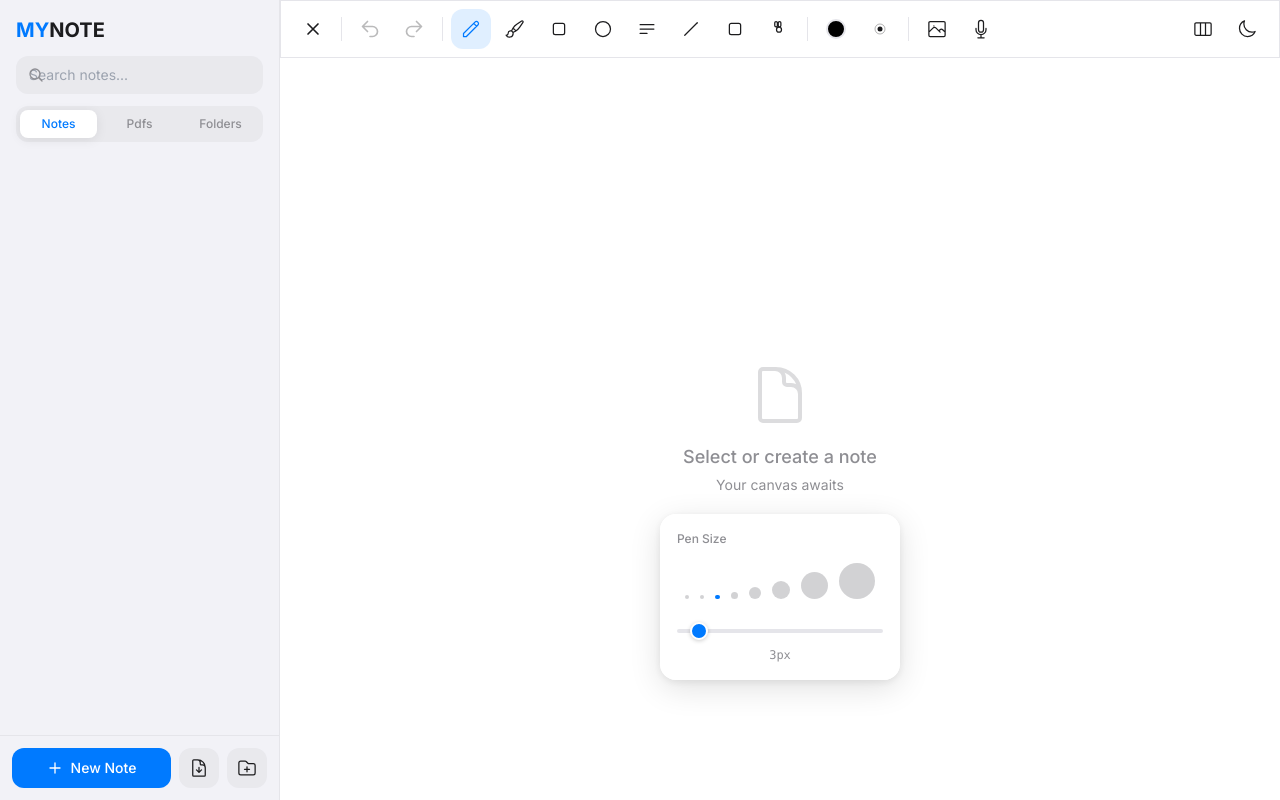
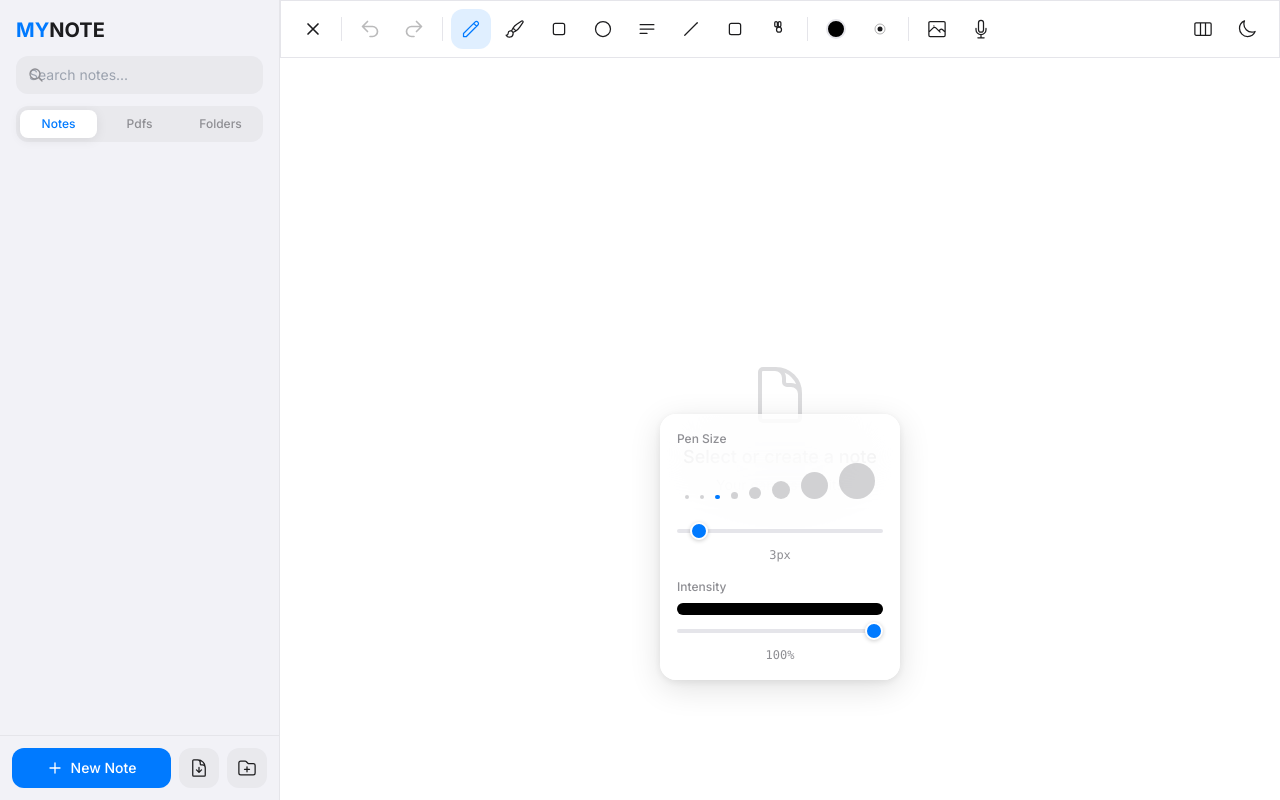
Before and after one commit to BidhanShahaCSE/ipadwritting, a React (Vite) app: page / in a window 1280 px wide. Both pictures are taken after a click on the button 880 px from the left and 29 px from the top of the page. Built offline with nearby package versions, Linux system fonts and the light colour scheme; the HTML template or start-up script is replaced by a standard one.

Commit message:
feat(canvas): add stroke and highlighter opacity controls; update rendering functions

```diff
--- a/src/canvas/StrokeRenderer.ts
+++ b/src/canvas/StrokeRenderer.ts
@@ -15,7 +15,7 @@ export function renderStroke(
 
   if (stroke.tool === 'highlighter') {
     ctx.globalCompositeOperation = 'multiply';
-    ctx.globalAlpha = 0.4;
+    ctx.globalAlpha = stroke.opacity;
     ctx.strokeStyle = stroke.color;
   } else {
     ctx.globalCompositeOperation = 'source-over';
@@ -258,9 +258,11 @@ export function renderLinePreview(
   start: { x: number; y: number },
   end: { x: number; y: number },
   color: string,
-  size: number
+  size: number,
+  opacity: number = 1
 ): void {
   ctx.save();
+  ctx.globalAlpha = opacity;
   ctx.strokeStyle = color;
   ctx.lineWidth = size;
   ctx.lineCap = 'round';
@@ -279,9 +281,11 @@ export function renderShapePreview(
   start: { x: number; y: number },
   end: { x: number; y: number },
   color: string,
-  size: number
+  size: number,
+  opacity: number = 1
 ): void {
   ctx.save();
+  ctx.globalAlpha = opacity;
   ctx.strokeStyle = color;
   ctx.lineWidth = size;
   ctx.lineCap = 'round';
--- a/src/components/PenSizeSelector.tsx
+++ b/src/components/PenSizeSelector.tsx
@@ -4,7 +4,21 @@ import { useAppStore } from '../store/useAppStore';
 import { PEN_SIZES, HIGHLIGHTER_SIZES } from '../utils/colors';
 
 const PenSizeSelector: React.FC = () => {
-  const { activeTool, strokeSize, setStrokeSize, highlighterSize, setHighlighterSize, eraserSize, setEraserSize, strokeColor, highlighterColor } = useNoteStore();
+  const {
+    activeTool,
+    strokeSize,
+    setStrokeSize,
+    strokeOpacity,
+    setStrokeOpacity,
+    highlighterSize,
+    setHighlighterSize,
+    highlighterOpacity,
+    setHighlighterOpacity,
+    eraserSize,
+    setEraserSize,
+    strokeColor,
+    highlighterColor,
+  } = useNoteStore();
   const { showPenSizeSelector } = useAppStore();
 
   if (!showPenSizeSelector) return null;
@@ -13,6 +27,10 @@ const PenSizeSelector: React.FC = () => {
   const currentSize = activeTool === 'highlighter' ? highlighterSize : activeTool === 'eraser' ? eraserSize : strokeSize;
   const setSize = activeTool === 'highlighter' ? setHighlighterSize : activeTool === 'eraser' ? setEraserSize : setStrokeSize;
   const previewColor = activeTool === 'highlighter' ? highlighterColor : activeTool === 'eraser' ? '#999' : strokeColor;
+
+  const showIntensity = activeTool === 'pen' || activeTool === 'highlighter' || activeTool === 'line' || activeTool === 'shape';
+  const currentOpacity = activeTool === 'highlighter' ? highlighterOpacity : strokeOpacity;
+  const setOpacity = activeTool === 'highlighter' ? setHighlighterOpacity : setStrokeOpacity;
 
   return (
     <div className="frosted-popup absolute bottom-14 left-1/2 -translate-x-1/2 p-4 z-50 animate-scale-in" style={{width: 240}}
@@ -56,6 +74,39 @@ const PenSizeSelector: React.FC = () => {
       <div className="text-center mt-2 text-xs font-mono" style={{color:'var(--color-text-secondary)'}}>
         {currentSize}px
       </div>
+
+      {showIntensity && (
+        <>
+          <div className="mt-4 text-xs font-medium" style={{color:'var(--color-text-secondary)'}}>
+            Intensity
+          </div>
+
+          <div className="mt-2 h-3 rounded-full" style={{background: 'var(--color-hover)'}}>
+            <div
+              className="h-3 rounded-full"
+              style={{
+                width: `${Math.round(currentOpacity * 100)}%`,
+                background: previewColor,
+                opacity: currentOpacity,
+              }}
+            />
+          </div>
+
+          <input
+            type="range"
+            min={activeTool === 'highlighter' ? 5 : 10}
+            max={100}
+            step={5}
+            value={Math.round(currentOpacity * 100)}
+            onChange={e => setOpacity(Number(e.target.value) / 100)}
+            className="w-full mt-3"
+          />
+
+          <div className="text-center mt-2 text-xs font-mono" style={{color:'var(--color-text-secondary)'}}>
+            {Math.round(currentOpacity * 100)}%
+          </div>
+        </>
+      )}
     </div>
   );
 };
--- a/src/index.css
+++ b/src/index.css
@@ -53,6 +53,8 @@ html, body, #root {
   width: 100%;
   height: 100%;
   overflow: hidden;
+  /* Ensure content sits below device status bars (iOS notch / status area). Use safe-area inset when available, falling back to 12px */
+  padding-top: env(safe-area-inset-top, 12px);
   font-family: 'Inter', -apple-system, BlinkMacSystemFont, sans-serif;
   background: var(--color-bg);
   color: var(--color-text);
--- a/src/pdf/PdfEngine.ts
+++ b/src/pdf/PdfEngine.ts
@@ -1,16 +1,22 @@
-import * as pdfjsLib from 'pdfjs-dist';
+import { getDocument, GlobalWorkerOptions } from 'pdfjs-dist/legacy/build/pdf.mjs';
+import type { PDFDocumentProxy } from 'pdfjs-dist/types/src/display/api';
+import workerSrc from 'pdfjs-dist/legacy/build/pdf.worker.min.mjs?url';
 
-// Initialize worker
-pdfjsLib.GlobalWorkerOptions.workerSrc = `//cdnjs.cloudflare.com/ajax/libs/pdf.js/${pdfjsLib.version}/pdf.worker.mjs`;
+// Initialize worker (bundle-local; avoids CDN/CORS/offline issues)
+GlobalWorkerOptions.workerSrc = workerSrc;
 
-const docCache = new Map<string, pdfjsLib.PDFDocumentProxy>();
+const docCache = new Map<string, PDFDocumentProxy>();
 const pageCache = new Map<string, HTMLCanvasElement>();
 
-export async function loadPdfDocument(id: string, data: ArrayBuffer): Promise<pdfjsLib.PDFDocumentProxy> {
+export async function loadPdfDocument(id: string, data: ArrayBuffer): Promise<PDFDocumentProxy> {
   if (docCache.has(id)) {
     return docCache.get(id)!;
   }
-  const loadingTask = pdfjsLib.getDocument({ data });
+  if (data.byteLength === 0) {
+    throw new Error('PDF data is empty (possibly detached). Re-import the PDF.');
+  }
+  // pdf.js may transfer/detach the passed buffer to the worker; keep the stored buffer intact.
+  const loadingTask = getDocument({ data: data.slice(0) });
   const pdfDoc = await loadingTask.promise;
   docCache.set(id, pdfDoc);
   return pdfDoc;
@@ -22,6 +28,7 @@ export async function renderPdfPageToCanvas(pdfId: string, pageIndex: number, da
     return pageCache.get(cacheKey)!;
   }
 
+  try {
     let pdfDoc = docCache.get(pdfId);
     if (!pdfDoc && data) {
       pdfDoc = await loadPdfDocument(pdfId, data);
@@ -39,15 +46,17 @@ export async function renderPdfPageToCanvas(pdfId: string, pageIndex: number, da
     canvas.width = viewport.width;
     canvas.height = viewport.height;
 
-  // @ts-ignore
     const renderContext = {
       canvasContext: ctx,
-    viewport: viewport,
-    canvas: canvas,
+      viewport,
     };
 
     await page.render(renderContext as any).promise;
 
     pageCache.set(cacheKey, canvas);
     return canvas;
+  } catch (err) {
+    console.error('PDF render failed', { pdfId, pageIndex, err });
+    return null;
   }
+}
--- a/src/store/useNoteStore.ts
+++ b/src/store/useNoteStore.ts
@@ -24,8 +24,10 @@ interface NoteState {
   activeShape: ShapeType;
   strokeColor: string;
   strokeSize: number;
+  strokeOpacity: number;
   highlighterColor: string;
   highlighterSize: number;
+  highlighterOpacity: number;
   eraserSize: number;
   fontSize: number;
   fontFamily: string;
@@ -57,8 +59,10 @@ interface NoteState {
   setActiveShape: (shape: ShapeType) => void;
   setStrokeColor: (color: string) => void;
   setStrokeSize: (size: number) => void;
+  setStrokeOpacity: (opacity: number) => void;
   setHighlighterColor: (color: string) => void;
   setHighlighterSize: (size: number) => void;
+  setHighlighterOpacity: (opacity: number) => void;
   setEraserSize: (size: number) => void;
   setFontSize: (size: number) => void;
   setFontFamily: (family: string) => void;
@@ -135,8 +139,10 @@ export const useNoteStore = create<NoteState>((set, get) => ({
   activeShape: 'rectangle',
   strokeColor: '#000000',
   strokeSize: 3,
+  strokeOpacity: 1,
   highlighterColor: '#FFCC00',
   highlighterSize: 20,
+  highlighterOpacity: 0.4,
   eraserSize: 20,
   fontSize: 16,
   fontFamily: 'Inter',
@@ -165,8 +171,10 @@ export const useNoteStore = create<NoteState>((set, get) => ({
   setActiveShape: (shape) => set({ activeShape: shape }),
   setStrokeColor: (color) => set({ strokeColor: color }),
   setStrokeSize: (size) => set({ strokeSize: size }),
+  setStrokeOpacity: (opacity) => set({ strokeOpacity: Math.max(0.05, Math.min(1, opacity)) }),
   setHighlighterColor: (color) => set({ highlighterColor: color }),
   setHighlighterSize: (size) => set({ highlighterSize: size }),
+  setHighlighterOpacity: (opacity) => set({ highlighterOpacity: Math.max(0.05, Math.min(1, opacity)) }),
   setEraserSize: (size) => set({ eraserSize: size }),
   setFontSize: (size) => set({ fontSize: size }),
   setFontFamily: (family) => set({ fontFamily: family }),
```
Also changed, not shown: src/canvas/CanvasEngine.tsx (+10 -8 lines), 1 other file (tests, documents, lock files or other folders). Lines whose indentation alone changed are shown as unchanged.
